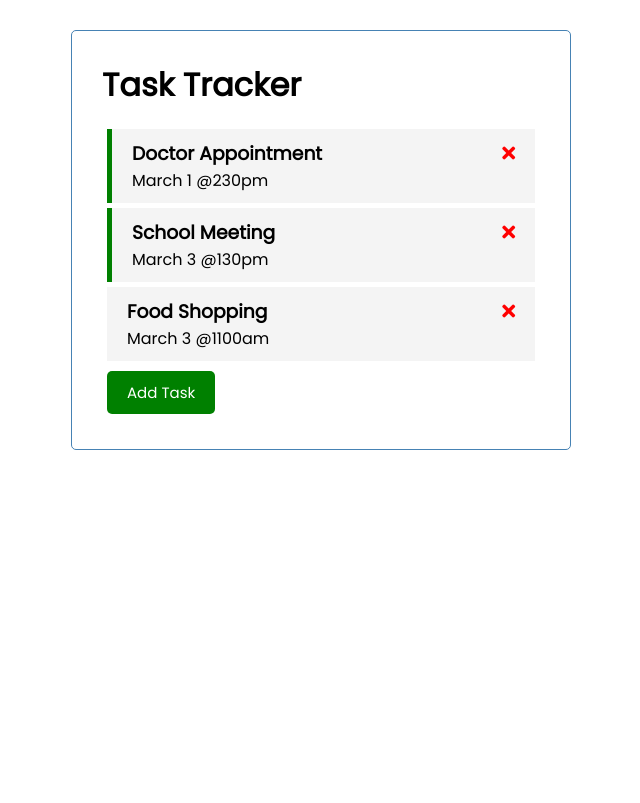
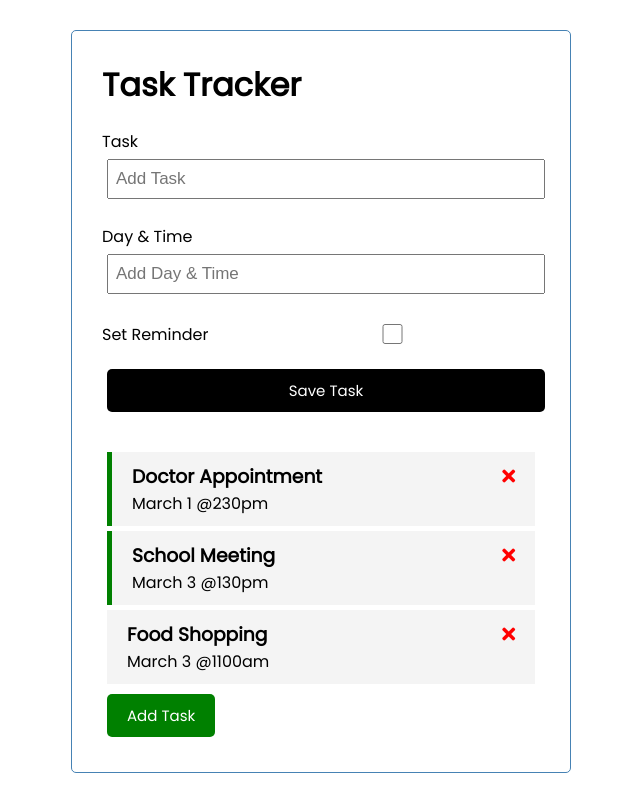
Before and after one commit to aschmidt2020/sample-task-tracker-vue, a Vue app: page / in a window 1280 px wide. Shown: the whole page, without its empty margins (319-959 px from the left). Built offline with nearby package versions, Linux system fonts and the light colour scheme.

Commit message:
feat: added addTask form

```diff
--- a/src/App.vue
+++ b/src/App.vue
@@ -1,6 +1,7 @@
 <template>
 <div class="container">
   <Header />
+  <AddTask @add-task="addTask" :tasks="tasks"/>
   <Tasks @toggle-reminder="toggleReminder" @delete-task="deleteTask" :tasks="tasks"/>
   <Button text="Add Task" color="green"/>
 </div>
@@ -11,13 +12,15 @@
 import Header from './components/Header.vue'
 import Button from './components/Button.vue'
 import Tasks from './components/Tasks.vue'
+import AddTask from './components/AddTask.vue'
 
 export default {
   name: 'App',
   components: {
     Header,
     Button,
-    Tasks
+    Tasks,
+    AddTask
   },
   data() {
     return {
@@ -25,13 +28,16 @@
     }
   },
   methods: {
+    addTask(task) {
+      this.tasks = [...this.tasks, task]
+    },
     deleteTask(id) {
       if(confirm('Are you sure you would like to delete this?')){
         this.tasks = this.tasks.filter((task) => task.id !== id)
       }
     },
     toggleReminder(id){
-      this.tasks = this.tasks.map(function(task){
+      this.tasks = this.tasks.map(function(task) {
         if(task.id !== id){
           return task
         }
@@ -44,7 +50,6 @@
           }
         }
       }
-
       )
     }
   },
--- /dev/null
+++ b/src/components/AddTask.vue
@@ -0,0 +1,101 @@
+<template>
+    <form @submit="onSubmit" class="add-form">
+    <div class="form-control">
+      <label>Task</label>
+      <input v-model="text" type="text" name="text" placeholder="Add Task" />
+    </div>
+    <div class="form-control">
+      <label>Day & Time</label>
+      <input
+        type="text"
+        v-model="day"
+        name="day"
+        placeholder="Add Day & Time"
+      />
+    </div>
+    <div class="form-control form-control-check">
+      <label>Set Reminder</label>
+      <input v-model="reminder" type="checkbox" name="reminder" />
+    </div>
+
+    <input type="submit" value="Save Task" class="btn btn-block" />
+  </form>
+</template>
+
+<script>
+export default {
+    // eslint-disable-next-line
+    name: 'AddTask',
+    data() {
+        return {
+            text: '',
+            day: '',
+            reminder: false
+        }
+    },
+    props: {
+        tasks: Array
+    },
+    methods: {
+        onSubmit(e) {
+            e.preventDefault()
+
+            if(!this.text) {
+                alert('Please add a task.')
+                return
+            }
+
+            let newTask = {
+                id: this.tasks.length,
+                text: this.text,
+                day: this.day,
+                reminder: this.reminder
+            }
+
+            this.$emit('add-task', newTask)
+
+            //reset form
+            this.text = '',
+            this.day = '',
+            this.reminder = false
+        },
+
+        // resetForm() {
+        //     this.text = '',
+        //     this.day = '',
+        //     this.reminder = false
+        // }
+    }
+}
+</script>
+
+<style scoped>
+.add-form {
+  margin-bottom: 40px;
+}
+.form-control {
+  margin: 20px 0;
+}
+.form-control label {
+  display: block;
+}
+.form-control input {
+  width: 100%;
+  height: 40px;
+  margin: 5px;
+  padding: 3px 7px;
+  font-size: 17px;
+}
+.form-control-check {
+  display: flex;
+  align-items: center;
+  justify-content: space-between;
+}
+.form-control-check label {
+  flex: 1;
+}
+.form-control-check input {
+  flex: 2;
+  height: 20px;
+}
+</style>
```
